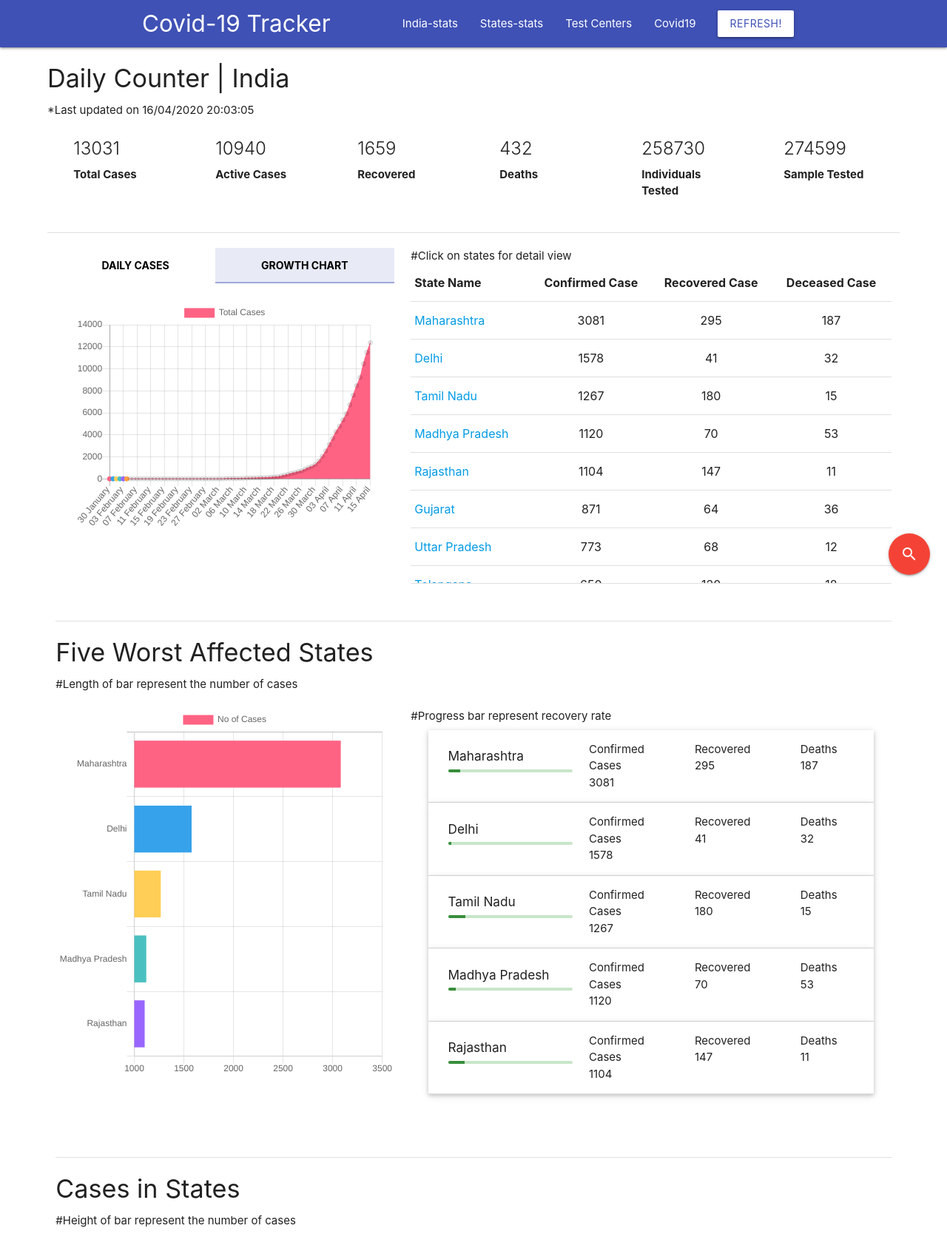
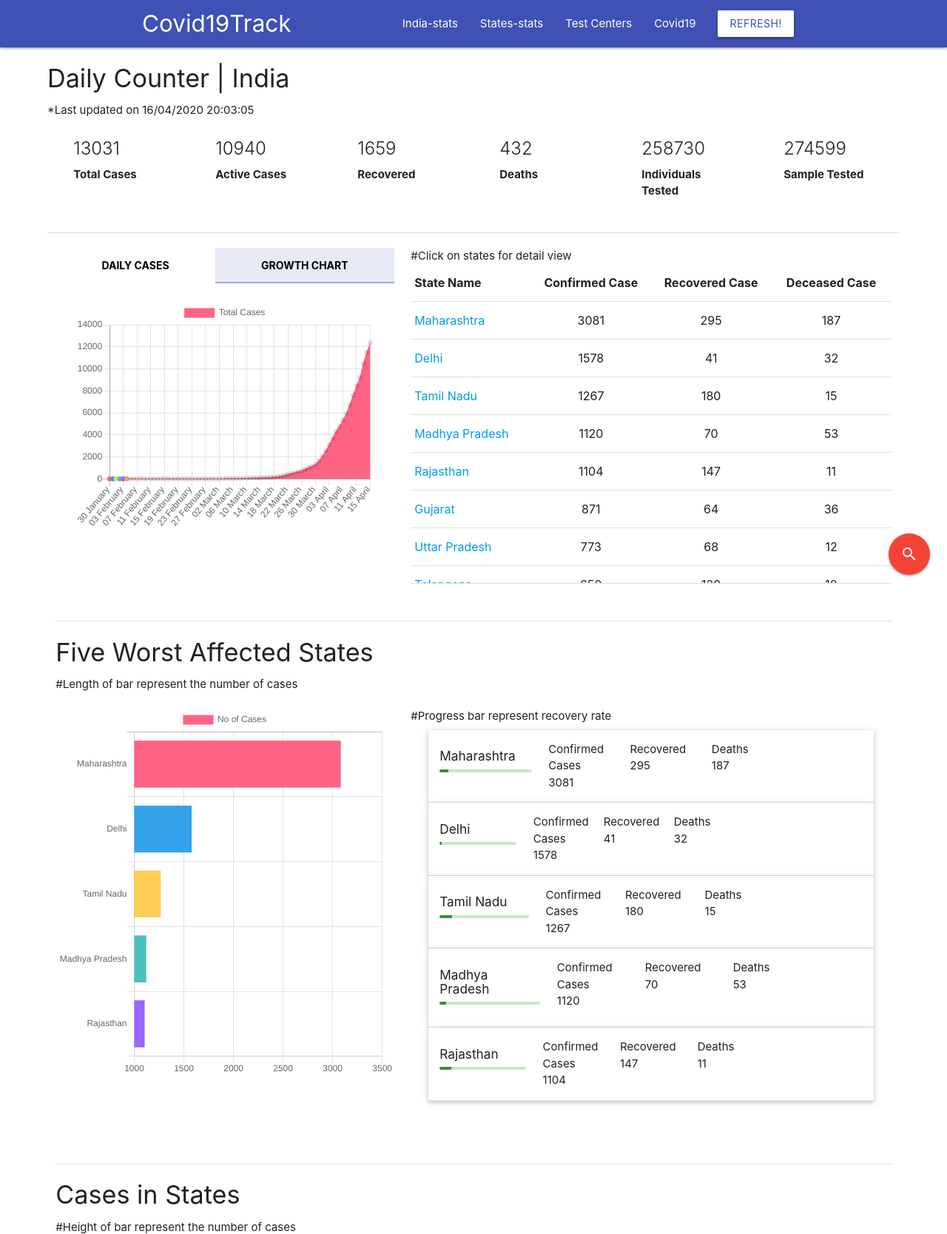
Before and after one commit to iamabhishektiwari/mywebsite, a Django app: page / in a window 1280 px wide. Shown: the top 1668 px of the page at 74% size. Run offline with Django 3.2, Linux system fonts and the light colour scheme; data comes from the database, SQL or seed files in the repository; both versions use the stored data as it was after the commit; some libraries are stand-ins or nearby versions.

Commit message:
alignment

```diff
--- a/indiaRecords/templates/base.html
+++ b/indiaRecords/templates/base.html
@@ -95,7 +95,7 @@
   <div class="navbar">
     <nav class="nav-wrapper indigo">
       <div class="container">
-        <a href="{% url 'india_status' %}" class="brand-logo">Covid-19 Tracker</a>
+        <a href="{% url 'india_status' %}" class="brand-logo">Covid19Track</a>
         <a href="#" class="sidenav-trigger" data-target="mobile-links">
           <i class="material-icons">menu</i>
         </a>
@@ -120,6 +120,7 @@
     <!-- <li><a href="{% url 'global_status' %}">Global</a></li> -->
     <li><a href="{% url 'helpline' %}">Test Centers</a></li>
     <li><a href="{% url 'covid19' %}">Covid19</a></li>
+    <li><a id="updateInvoke2" class="waves-effect btn white indigo-text">Refresh!</a></li>
   </ul>
 
   <div class="fixed-action-btn modal-trigger" href="#modal1">
@@ -153,6 +154,17 @@
 
 
   $("#updateInvoke").click(function () {
+
+    $.ajax({
+      url: '/ajax/update-data',
+      success: function (data) {
+          M.toast({html: data.message})
+      }
+    });
+
+  });
+
+  $("#updateInvoke2").click(function () {
 
     $.ajax({
       url: '/ajax/update-data',
--- a/indiaRecords/templates/india_status.html
+++ b/indiaRecords/templates/india_status.html
@@ -190,7 +190,14 @@ geochart.draw(data, opts);
       </div>
 
 
-      <!-- <div class="box"> -->
+
+
+
+
+
+
+
+      <div class="box">
 
       <div class="row">
         <div class="col s12 m6 l5 padding_top heightMatch">
@@ -207,7 +214,7 @@ geochart.draw(data, opts);
             <li>
               <div class="collapsible-header">
 
-                <!-- <div class="row padding_zero"> -->
+                <div class="row padding_zero">
                   <div class="col s12 m12 l4 padding_zero">
                     <h6>{{ top.name }}</h6>
                     <div class="progress green lighten-4">
@@ -234,7 +241,7 @@ geochart.draw(data, opts);
                       {{ top.deaths }}
                     </div>
                   </div>
-                <!-- </div> -->
+                </div>
 
               </div>
               <div class="collapsible-body">
@@ -267,7 +274,10 @@ geochart.draw(data, opts);
         </div>
 
     </div>
-  <!-- </div> -->
+  </div>
+
+<!-- Hide on large device -->
+
 
 
   </div>
--- a/lastupdate.json
+++ b/lastupdate.json
@@ -1 +1 @@
-{"lasttime": 1587045834.31314}
+{"lasttime": 1587048803.648127}
```
Also changed, not shown: db.sqlite3.
